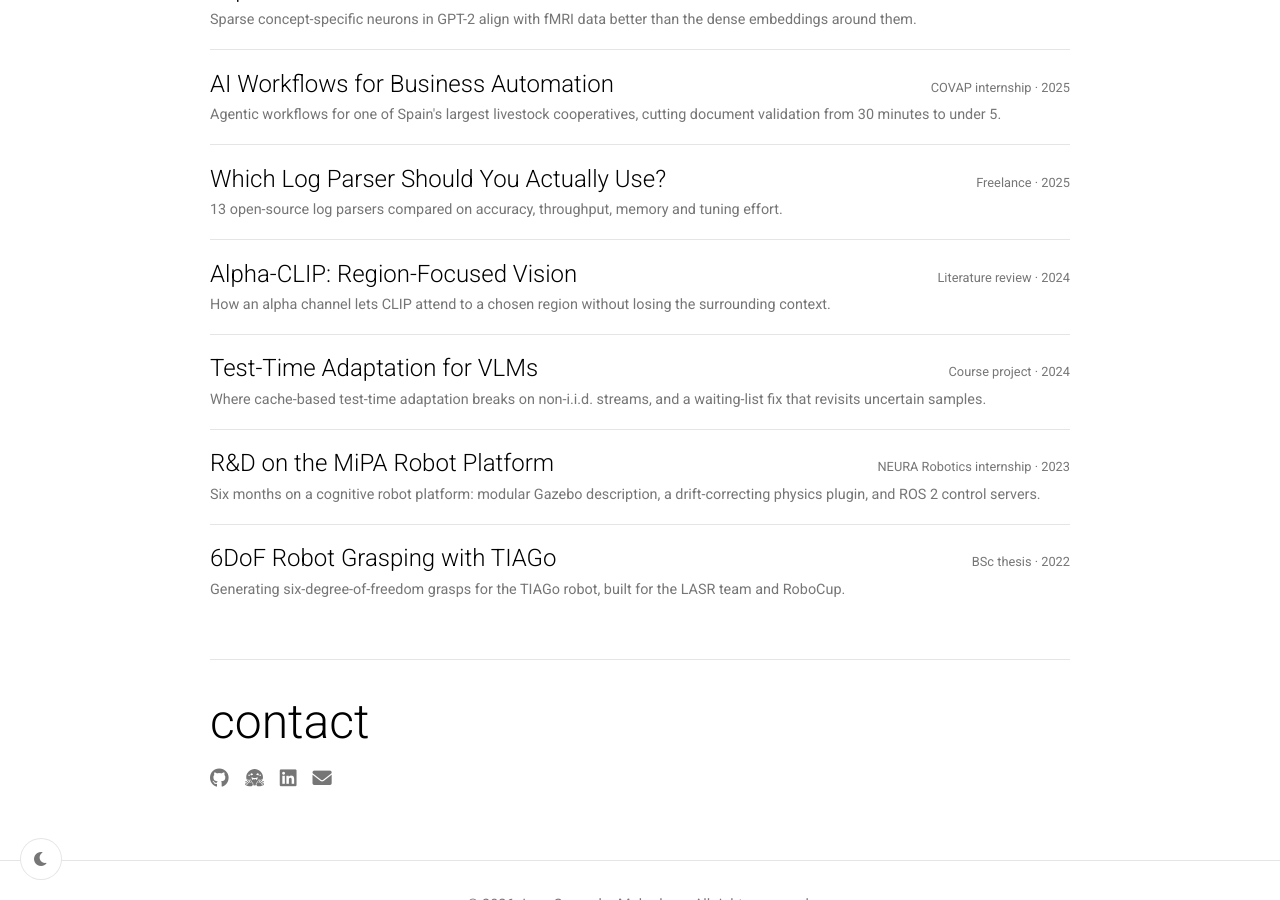
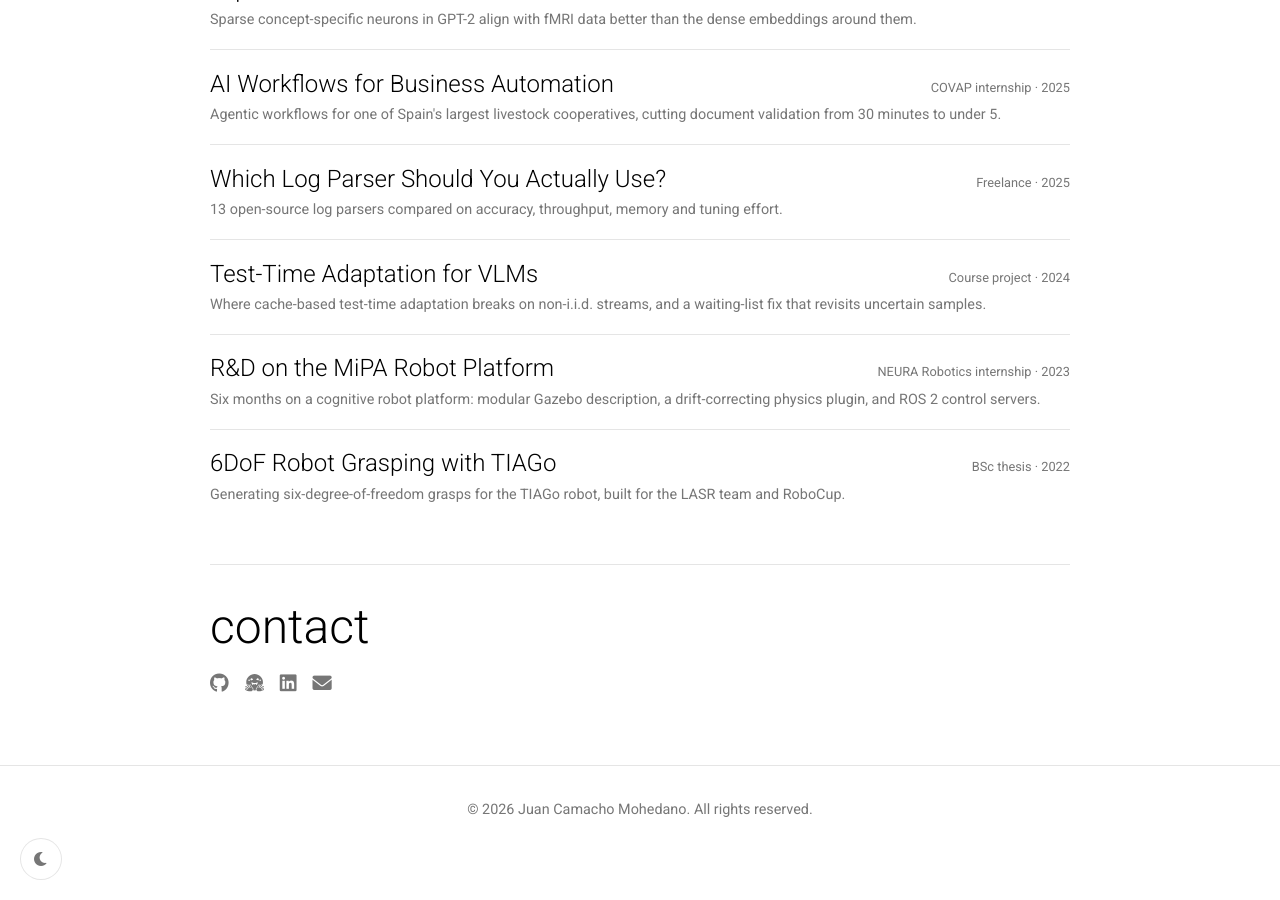
Before and after one commit to jucamohedano/jucamohedano.github.io, a Jekyll site: the page built from index.md, in a window 1280 px wide and 900 px high, scrolled down 901 px. Built offline with Jekyll 4.4.1, drawn with Linux system fonts in a browser that asks for light colours.

Commit message:
Unpublish the Alpha-CLIP write-up and drop it from the homepage list

```diff
--- a/index.md
+++ b/index.md
@@ -64,13 +64,7 @@ layout: default
             </div>
             <p class="hl-desc">13 open-source log parsers compared on accuracy, throughput, memory and tuning effort.</p>
         </li>
-        <li>
-            <div class="hl-top">
-                <h3 class="hl-title"><a href="/blog/2024/11/30/alpha-clip-study/">Alpha-CLIP: Region-Focused Vision</a></h3>
-                <span class="hl-meta">Literature review · 2024</span>
-            </div>
-            <p class="hl-desc">How an alpha channel lets CLIP attend to a chosen region without losing the surrounding context.</p>
-        </li>
+        <!-- Alpha-CLIP is unpublished (published: false) and intentionally omitted here. -->
         <li>
             <div class="hl-top">
                 <h3 class="hl-title"><a href="/blog/2024/03/01/test-time-adaptation/">Test-Time Adaptation for VLMs</a></h3>
```
Also changed, not shown: _posts/2024-11-30-alpha-clip-study.md (+1 -0 lines).
